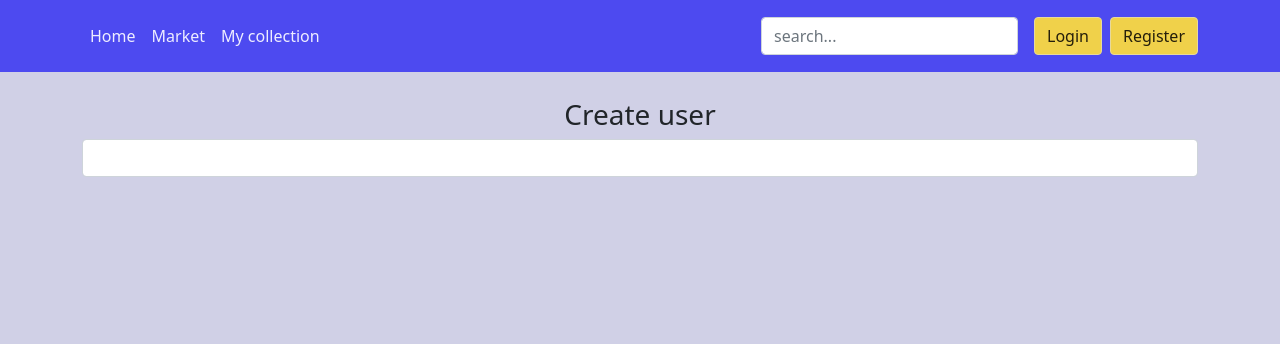
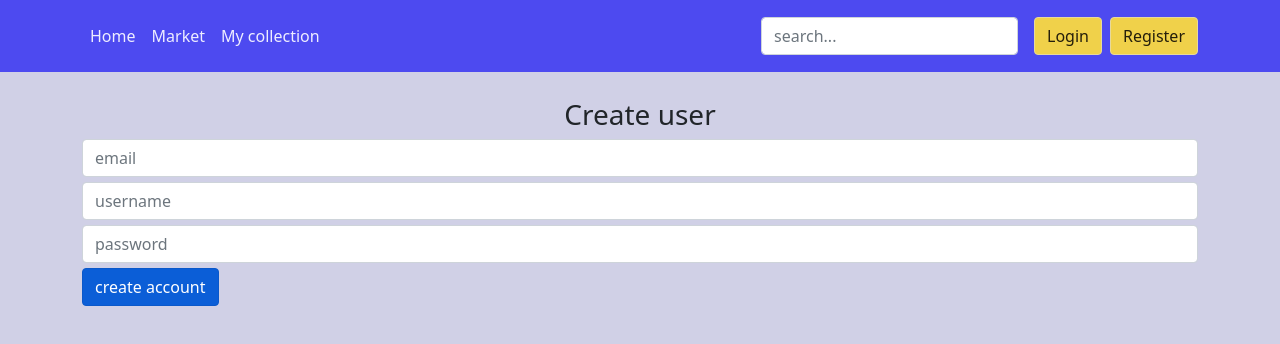
Before and after one commit to rikdgd/semester-3-frontend, a React (Create React App) app: page /create_account in a window 1280 px wide. Shown: the top 344 px of the page. Built offline with nearby package versions, Linux system fonts and the light colour scheme.

Commit message:
First steps with form

```diff
--- /dev/null
+++ b/src/components/GeneralComponents/Button.jsx
@@ -0,0 +1,19 @@
+import React, { Component } from 'react';
+import '../../style/GeneralComponents/Button.css'
+
+class Button extends Component {
+    constructor(props) {
+        super(props);
+
+        this.state = {
+            text: props.text
+        }
+    }
+    render() {
+        return (
+            <a className='btn default-button'>{this.state.text}</a>
+         );
+    }
+}
+
+export default Button;
--- a/src/components/Users/CreateAccountForm.jsx
+++ b/src/components/Users/CreateAccountForm.jsx
@@ -1,15 +1,44 @@
-import React from 'react';
+import React, { Component } from 'react';
 import '../../style/CreateForm.css'
+import Button from '../GeneralComponents/Button'
 
-const CreateAccountForm = () => {
-    return(
+
+class CreateAccountForm extends Component {
+    constructor(props) {
+        super(props);
+
+        this.state = {
+            email: '',
+            username: '',
+            password: ''
+        }
+    }
+
+    ChangeEmailHandler = (event) => {
+        this.setState({ email: event.target.value});
+    }
+
+    ChangeUsernameHandler = (event) => {
+        this.setState({ username: event.target.value});
+    }
+
+    ChangePasswordHandler = (event) => {
+        this.setState({ password: event.target.value});
+    }
+
+    render() {
+        return (
             <div className='container form-container'>
                 <h3 className='text-center'>Create user</h3>
                 <form>
-                <input type='text' className='form-control'></input>
+                    <input type='text' className='form-control form-textfield' value={this.state.email} onChange={this.ChangeEmailHandler} placeholder='email'></input>
+                    <input type='text' className='form-control form-textfield' value={this.state.username} onChange={this.ChangeUsernameHandler} placeholder='username'></input>
+                    <input type='password' className='form-control form-textfield' value={this.state.password} onChange={this.ChangePasswordHandler} placeholder='password'></input>
+                    <Button text='create account'/>
                 </form>
             </div>
          );
     }
+}
 
 export default CreateAccountForm;
--- a/src/style/CreateForm.css
+++ b/src/style/CreateForm.css
@@ -1,3 +1,8 @@
 .form-container {
     margin-top: 2%;
 }
+
+.form-textfield {
+    margin-top: 5px;
+    margin-bottom: 5px;
+}
--- /dev/null
+++ b/src/style/GeneralComponents/Button.css
@@ -0,0 +1,11 @@
+.default-button {
+    color: white;
+    background-color: #0b5ed7;
+    border-color: #0a58ca;
+}
+
+.default-button:hover {
+    color: white;
+    background-color: #300c78;
+    border-color: #380b78;
+}
```
Lines whose indentation alone changed are shown as unchanged.
